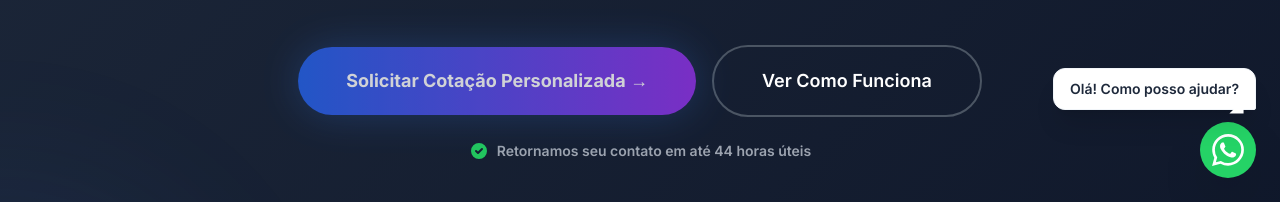
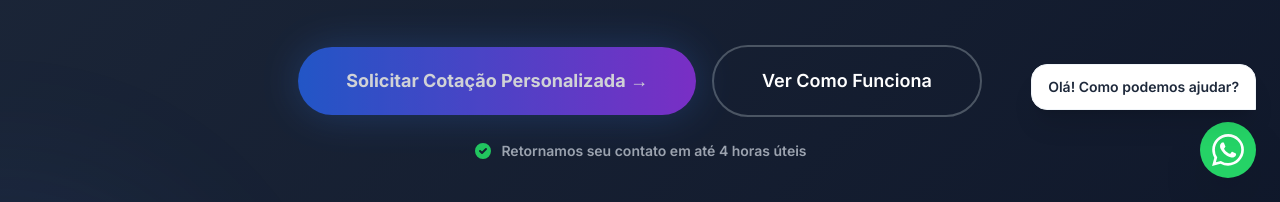
Before and after one commit to samueleliasoliveira/laftechassinaturas, a plain HTML site: page index.html in a window 1280 px wide. Shown: the part 598-800 px from the top of the page. Drawn offline with nearby package versions, Linux system fonts and the light colour scheme.

Commit message:
Ajuste na Index

```diff
--- a/index.html
+++ b/index.html
@@ -91,7 +91,7 @@
         }
     </style>
 </head>
-<body class="text-gray-100">
+<body class="text-gray-100 relative">
 
     <nav class="sticky top-0 z-50 bg-slate-950/90 backdrop-blur-sm border-b border-slate-800">
         <div class="max-w-7xl mx-auto px-6">
@@ -163,7 +163,7 @@
                     <svg class="w-4 h-4 md:w-5 md:h-5 text-green-500 flex-shrink-0" fill="currentColor" viewBox="0 0 20 20">
                         <path fill-rule="evenodd" d="M10 18a8 8 0 100-16 8 8 0 000 16zm3.707-9.293a1 1 0 00-1.414-1.414L9 10.586 7.707 9.293a1 1 0 00-1.414 1.414l2 2a1 1 0 001.414 0l4-4z" clip-rule="evenodd"/>
                     </svg>
-                    <span class="font-semibold">Retornamos seu contato em até 44 horas úteis</span>
+                    <span class="font-semibold">Retornamos seu contato em até 4 horas úteis</span>
                 </div>
             </div>
 
@@ -370,32 +370,21 @@
         </div>
     </section>
 
-    <section class="py-16 md:py-24 bg-slate-900">
+    <section class="py-16 md:py-24 bg-slate-950">
         <div class="max-w-6xl mx-auto px-6">
             <div class="text-center mb-12">
-               <!-- Espaço para rodapé ou outras infos -->
-            </div>
+                </div>
         </div>
     </section>
 
-    <!-- BOTÃO WHATSAPP FLUTUANTE (ATUALIZADO) -->
-    <div class="fixed bottom-6 right-6 z-[9999] flex flex-col items-end gap-2 pointer-events-none">
-
-        <!-- Balão de Texto (Clicável) -->
-        <!-- SUBSTITUA O NUMERO ABAIXO (5500000000000) PELO SEU NUMERO REAL -->
-        <a href="https://wa.me/5500000000000?text=Ol%C3%A1!%20Gostaria%20de%20saber%20mais%20sobre%20a%20assinatura%20Laftech."
-           target="_blank"
-           class="pointer-events-auto bg-white text-slate-800 px-4 py-2.5 rounded-xl rounded-br-sm shadow-xl mb-1 transform transition-all duration-300 hover:-translate-y-1 hover:shadow-2xl flex items-center gap-2 border border-slate-100 relative group">
-            <span class="font-semibold text-sm">Olá! Como posso ajudar?</span>
-            <!-- Triângulo do balão -->
-            <div class="absolute -bottom-2 right-0 w-0 h-0 border-l-[10px] border-l-transparent border-t-[10px] border-t-white border-r-[10px] border-r-transparent transform rotate-[-45deg] translate-y-[-2px] translate-x-[-5px]"></div>
+    <div class="fixed bottom-6 right-6 z-50 flex flex-col items-end gap-2 group">
+        <a href="https://wa.me/5500000000000" target="_blank"
+           class="bg-white text-slate-800 px-4 py-3 rounded-2xl rounded-br-none shadow-xl mb-1 transform transition-all duration-300 hover:-translate-y-1 hover:shadow-2xl flex items-center gap-2 border border-slate-100">
+            <span class="font-semibold text-sm">Olá! Como podemos ajudar?</span>
         </a>
 
-        <!-- Ícone Redondo (Clicável) -->
-        <!-- SUBSTITUA O NUMERO ABAIXO (5500000000000) PELO SEU NUMERO REAL -->
-        <a href="https://wa.me/5500000000000?text=Ol%C3%A1!%20Gostaria%20de%20saber%20mais%20sobre%20a%20assinatura%20Laftech."
-           target="_blank"
-           class="pointer-events-auto bg-[#25D366] hover:bg-[#20ba5a] text-white w-14 h-14 rounded-full shadow-2xl flex items-center justify-center transition-all duration-300 hover:scale-110 hover:rotate-3 focus:outline-none focus:ring-4 focus:ring-green-400/30">
+        <a href="https://wa.me/5500000000000" target="_blank"
+           class="bg-[#25D366] hover:bg-[#20ba5a] text-white w-14 h-14 rounded-full shadow-2xl flex items-center justify-center transition-all duration-300 hover:scale-110 hover:rotate-3 focus:outline-none focus:ring-4 focus:ring-green-400/30">
             <svg class="w-8 h-8 fill-current" viewBox="0 0 24 24" xmlns="http://www.w3.org/2000/svg">
                 <path d="M17.472 14.382c-.297-.149-1.758-.867-2.03-.967-.273-.099-.471-.148-.67.15-.197.297-.767.966-.94 1.164-.173.199-.347.223-.644.075-.297-.15-1.255-.463-2.39-1.475-.883-.788-1.48-1.761-1.653-2.059-.173-.297-.018-.458.13-.606.134-.133.298-.347.446-.52.149-.174.198-.298.298-.497.099-.198.05-.371-.025-.52-.075-.149-.669-1.612-.916-2.207-.242-.579-.487-.5-.669-.51-.173-.008-.371-.01-.57-.01-.198 0-.52.074-.792.372-.272.297-1.04 1.016-1.04 2.479 0 1.462 1.065 2.875 1.213 3.074.149.198 2.096 3.2 5.077 4.487.709.306 1.262.489 1.694.625.712.227 1.36.195 1.871.118.571-.085 1.758-.719 2.006-1.413.248-.694.248-1.289.173-1.413-.074-.124-.272-.198-.57-.347m-5.421 7.403h-.004a9.87 9.87 0 01-5.031-1.378l-.361-.214-3.741.982.998-3.648-.235-.374a9.86 9.86 0 01-1.51-5.26c.001-5.45 4.436-9.884 9.888-9.884 2.64 0 5.122 1.03 6.988 2.898a9.825 9.825 0 012.893 6.994c-.003 5.45-4.437 9.884-9.885 9.884m8.413-18.297A11.815 11.815 0 0012.05 0C5.495 0 .16 5.335.157 11.892c0 2.096.547 4.142 1.588 5.945L.057 24l6.305-1.654a11.882 11.882 0 005.683 1.448h.005c6.554 0 11.89-5.335 11.893-11.893a11.821 11.821 0 00-3.48-8.413Z"/>
             </svg>
```
